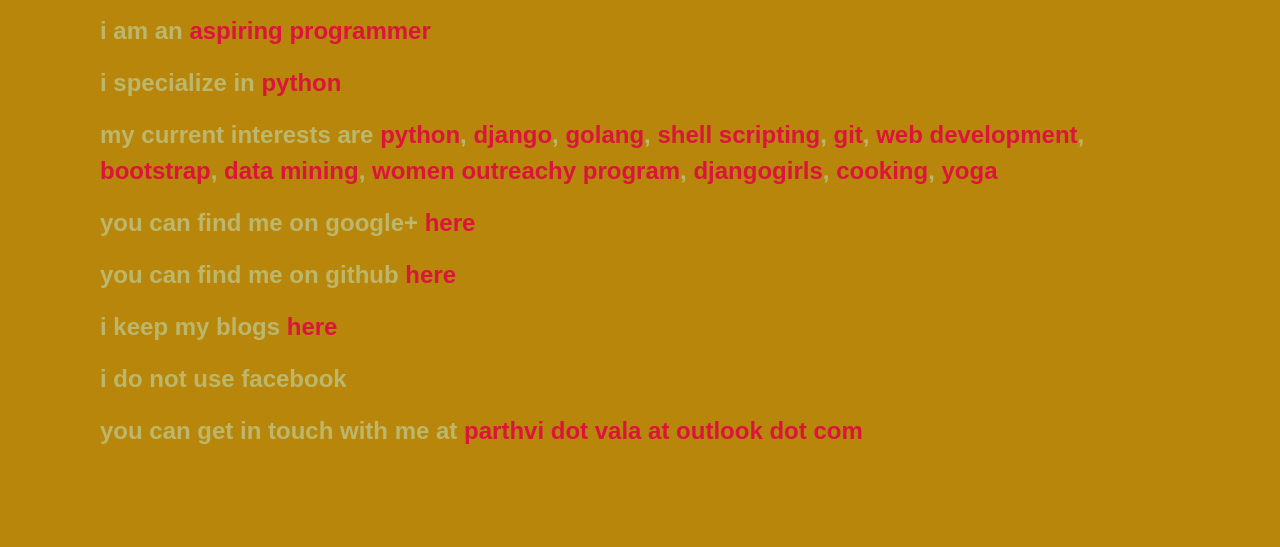
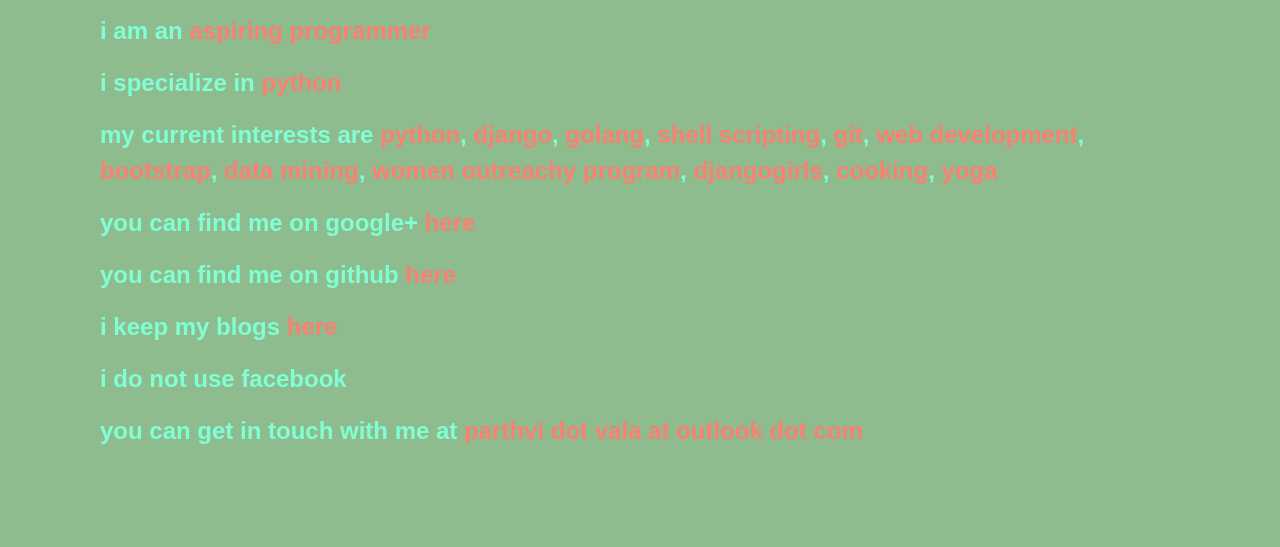
Before and after one commit to valaparthvi/valaparthvi.github.io, a plain HTML site: page index.html in a window 1280 px wide. Shown: the part 253-800 px from the top of the page. Drawn offline with nearby package versions, Linux system fonts and the light colour scheme; files whose address does not match are found by name.

Commit message:
Added new design5

```diff
--- /dev/null
+++ b/design5.css
@@ -0,0 +1,21 @@
+body{
+    background-color: darkseagreen;
+    padding-left:100px;
+    padding-top: 50px;
+    padding-right: 100px;
+    font-family: 'Arial';
+}
+
+img{
+  padding-left: 1000px;
+}
+
+a, a:visited{
+  text-decoration: none;
+  color: salmon;
+}
+
+p{
+  color: aquamarine;
+  font-size: 24px;
+}
--- a/index.html
+++ b/index.html
@@ -3,7 +3,7 @@
   <head>
     <title>Parthvi Vala</title>
     <link href="css/bootstrap.min.css" rel="stylesheet" media="screen">
-    <link rel="stylesheet" href="design4.css">
+    <link rel="stylesheet" href="design5.css">
   </head>
   <body>
     <img src="/home/parthvivala/valaparthvi.github.io/DSC_07321.resized.png" />
```
